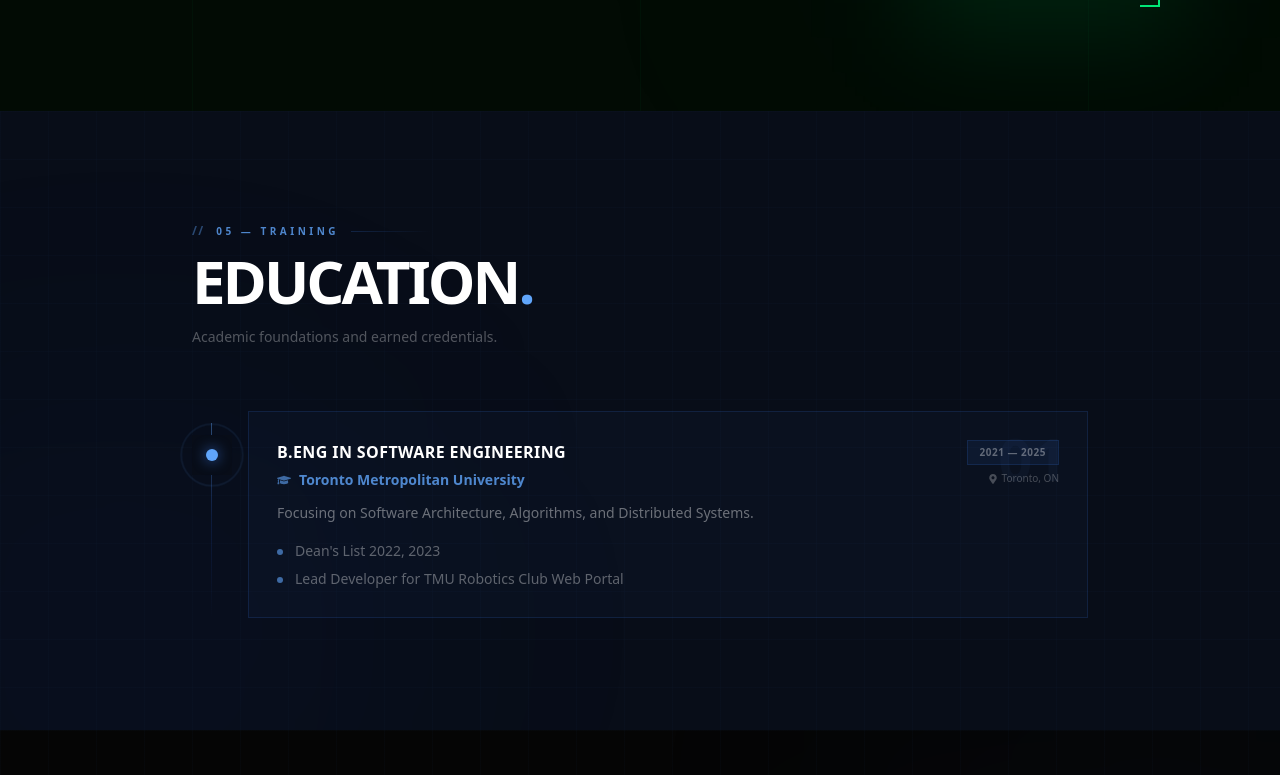
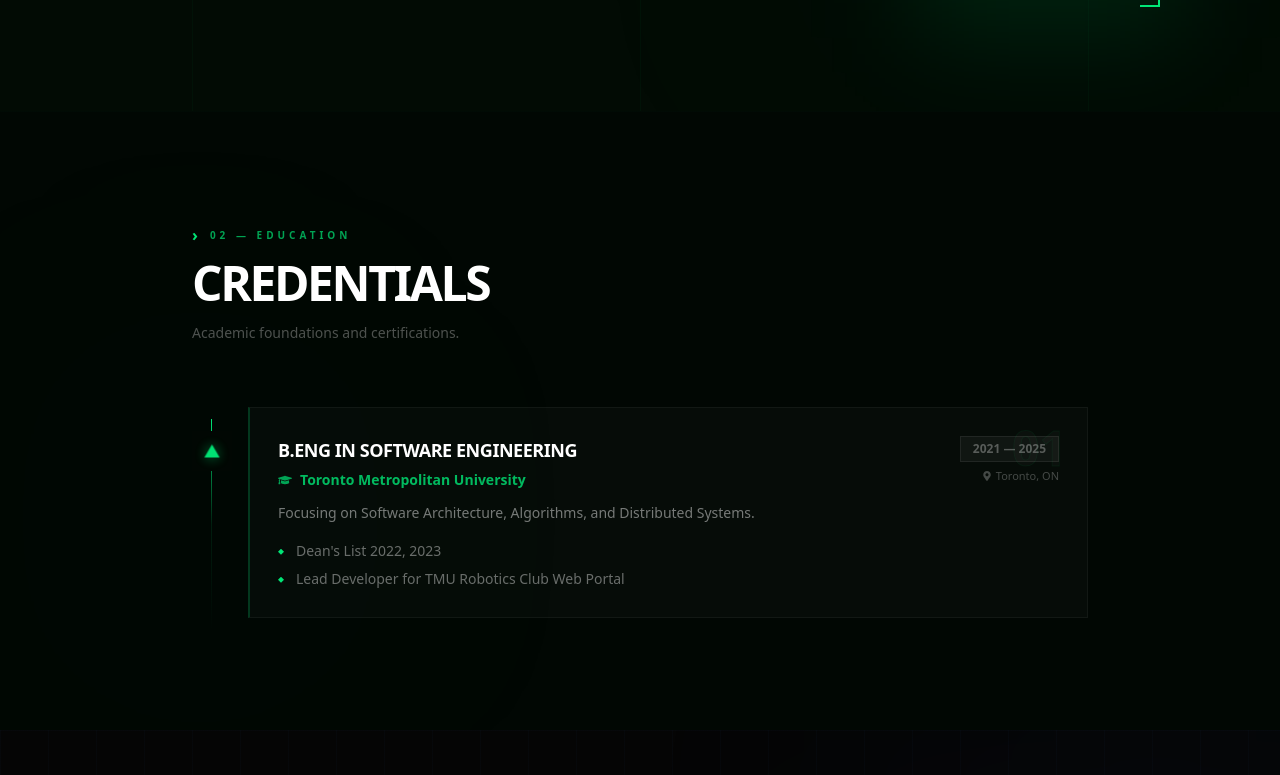
Before and after one commit to salienceenterprises-lab/portfolio-5f77b, a Next.js app: page /portfolio-5f77b/ in a window 1280 px wide. Shown: the part 1385-2160 px from the top of the page. Built offline with nearby package versions, Linux system fonts and the light colour scheme.

Commit message:
Update app/components/education.jsx via Portfolio SaaS

```diff
--- a/app/components/education.jsx
+++ b/app/components/education.jsx
@@ -6,110 +6,103 @@ export default function PortfolioEducation({ data }) {
   if (!data?.education?.length) return null;
 
   return (
-    <section id="education" className="relative py-28 px-6 overflow-hidden bg-[#080d18]">
+    <section id="education" className="relative py-28 px-6 overflow-hidden bg-[#010703]">
 
-      {/* Ambient */}
       <div className="absolute inset-0 pointer-events-none">
-        <div className="absolute bottom-0 left-0 w-[500px] h-[400px] bg-blue-700/[0.05] blur-[140px] rounded-full -translate-x-1/4 translate-y-1/4" />
-        <div className="absolute inset-0 bg-[linear-gradient(rgba(59,130,246,0.02)_1px,transparent_1px),linear-gradient(90deg,rgba(59,130,246,0.02)_1px,transparent_1px)] bg-[size:48px_48px]" />
+        <div className="absolute top-1/3 left-0 w-[400px] h-[400px] rounded-full blur-[180px]"
+          style={{ background: "radial-gradient(circle, rgba(0,230,118,0.05), transparent 70%)" }} />
+        <div className="absolute inset-0 bg-[linear-gradient(rgba(0,230,118,0.015)_1px,transparent_1px)] bg-[size:64px]" />
       </div>
 
       <div className="max-w-4xl mx-auto relative z-10">
 
-        {/* Section label */}
-        <motion.div
-          initial={{ opacity: 0, x: -20 }}
-          whileInView={{ opacity: 1, x: 0 }}
-          viewport={{ once: true }}
-          transition={{ duration: 0.5 }}
-          className="flex items-center gap-3 mb-3"
-        >
-          <span className="text-blue-400/40 font-black text-xs tracking-widest select-none">{"//"}</span>
-          <span className="text-[10px] font-black tracking-[0.35em] uppercase text-blue-400/80">05 — Training</span>
-          <div className="flex-1 h-px bg-gradient-to-r from-blue-500/20 to-transparent max-w-[80px]" />
+        <motion.div initial={{ opacity: 0, x: -20 }} whileInView={{ opacity: 1, x: 0 }}
+          viewport={{ once: true }} transition={{ duration: 0.6 }}
+          className="flex items-center gap-3 mb-3">
+          <span className="font-black text-base" style={{ color: "#00e676" }}>›</span>
+          <span className="text-[10px] font-black tracking-[0.4em] uppercase"
+            style={{ color: "rgba(0,230,118,0.7)" }}>02 — Education</span>
         </motion.div>
 
-        <motion.h2
-          initial={{ opacity: 0, y: 18 }}
-          whileInView={{ opacity: 1, y: 0 }}
-          viewport={{ once: true }}
-          transition={{ duration: 0.6, delay: 0.05 }}
-          className="text-4xl sm:text-6xl font-black tracking-tighter text-white mb-4 uppercase"
-        >
-          Education<span className="text-blue-400">.</span>
+        <motion.h2 initial={{ opacity: 0, y: 20 }} whileInView={{ opacity: 1, y: 0 }}
+          viewport={{ once: true }} transition={{ duration: 0.7, delay: 0.05 }}
+          className="text-4xl sm:text-5xl font-black tracking-tighter text-white mb-4 uppercase">
+          Credentials
         </motion.h2>
-
-        <motion.p
-          initial={{ opacity: 0 }}
-          whileInView={{ opacity: 1 }}
-          viewport={{ once: true }}
-          transition={{ duration: 0.5, delay: 0.15 }}
-          className="text-white/30 text-sm mb-16 max-w-sm"
-        >
-          Academic foundations and earned credentials.
+        <motion.p initial={{ opacity: 0 }} whileInView={{ opacity: 1 }} viewport={{ once: true }}
+          transition={{ duration: 0.6, delay: 0.15 }}
+          className="text-sm mb-16 max-w-md" style={{ color: "rgba(255,255,255,0.3)" }}>
+          Academic foundations and certifications.
         </motion.p>
 
-        {/* Timeline */}
         <div className="relative">
-          <motion.div
-            initial={{ scaleY: 0 }}
-            whileInView={{ scaleY: 1 }}
-            viewport={{ once: true }}
-            transition={{ duration: 1.8, ease: "easeInOut" }}
-            className="absolute left-[19px] top-3 w-px bg-gradient-to-b from-blue-400/40 via-blue-600/15 to-transparent hidden sm:block origin-top"
-            style={{ height: "calc(100% - 12px)" }}
-          />
+          <motion.div initial={{ height: 0 }} whileInView={{ height: "100%" }}
+            viewport={{ once: true }} transition={{ duration: 1.8, ease: "easeInOut" }}
+            className="absolute left-[19px] top-3 w-px hidden sm:block origin-top"
+            style={{ background: "linear-gradient(to bottom, #00e676, rgba(0,230,118,0.1), transparent)" }} />
 
-          <div className="space-y-6">
+          <div className="space-y-7">
             {data.education.map((edu, index) => (
-              <motion.div
-                key={index}
-                initial={{ opacity: 0, x: -30 }}
+              <motion.div key={index}
+                initial={{ opacity: 0, x: -28 }}
                 whileInView={{ opacity: 1, x: 0 }}
                 viewport={{ once: true, margin: "-80px" }}
                 transition={{ duration: 0.5, delay: index * 0.1, type: "spring", stiffness: 100 }}
-                className="relative sm:pl-14"
-              >
-                {/* Timeline marker — circle for education (differentiates from experience diamonds) */}
-                <div className="hidden sm:flex absolute left-0 top-6 w-10 h-10 items-center justify-center z-10 bg-[#080d18]">
+                className="relative sm:pl-14">
+
+                {/* Upward chevron marker */}
+                <div className="hidden sm:flex absolute left-0 top-6 w-10 h-10 items-center justify-center z-10"
+                  style={{ background: "#010703" }}>
                   <motion.div
-                    animate={{ opacity: [0, 0.5, 0], scale: [0.8, 1.9, 0.8] }}
-                    transition={{ duration: 3, repeat: Infinity, delay: index * 0.6 }}
-                    className="absolute inset-0 border border-blue-400/30 rounded-full"
-                  />
-                  <div className="w-3 h-3 rounded-full bg-blue-400 shadow-[0_0_14px_rgba(59,130,246,0.7)]" />
+                    animate={{ opacity: [0.5, 1, 0.5], scale: [0.9, 1.1, 0.9] }}
+                    transition={{ duration: 2.8, repeat: Infinity, delay: index * 0.5 }}
+                    className="w-0 h-0"
+                    style={{
+                      borderLeft: "7px solid transparent",
+                      borderRight: "7px solid transparent",
+                      borderBottom: "12px solid #00e676",
+                      filter: "drop-shadow(0 0 6px rgba(0,230,118,0.6))",
+                    }} />
                 </div>
 
-                <motion.div
-                  whileHover={{ x: 5 }}
-                  transition={{ type: "spring", stiffness: 300 }}
-                  className="group"
-                >
-                  <div className="relative bg-blue-500/[0.03] border border-blue-500/15 p-6 sm:p-7 overflow-hidden hover:border-blue-400/40 hover:shadow-[0_8px_40px_rgba(59,130,246,0.1)] transition-all duration-400">
+                <motion.div whileHover={{ x: 6 }} transition={{ type: "spring", stiffness: 300 }}
+                  className="group">
+                  <div className="relative p-6 sm:p-7 overflow-hidden transition-all duration-300"
+                    style={{
+                      background: "rgba(255,255,255,0.02)",
+                      borderLeft: "2px solid rgba(0,230,118,0.2)",
+                      borderTop: "1px solid rgba(255,255,255,0.05)",
+                      borderRight: "1px solid rgba(255,255,255,0.05)",
+                      borderBottom: "1px solid rgba(255,255,255,0.05)",
+                    }}>
 
-                    <div className="absolute top-0 left-0 w-0 h-0 border-t-[16px] border-l-[16px] opacity-0 group-hover:opacity-100 transition-opacity duration-300"
-                      style={{ borderTopColor: "rgba(59,130,246,0.4)", borderLeftColor: "transparent" }} />
+                    <div className="absolute inset-0 opacity-0 group-hover:opacity-100 transition-opacity duration-400 pointer-events-none"
+                      style={{ background: "linear-gradient(135deg, rgba(0,230,118,0.04), transparent)" }} />
 
-                    <span className="absolute right-5 top-4 text-6xl font-black text-blue-400/[0.04] select-none leading-none tabular-nums">
+                    <div className="absolute right-5 top-4 text-5xl font-black select-none leading-none"
+                      style={{ color: "rgba(255,255,255,0.025)", WebkitTextStrokeWidth: "1px", WebkitTextStrokeColor: "rgba(0,230,118,0.06)" }}>
                       {String(index + 1).padStart(2, "0")}
-                    </span>
+                    </div>
 
                     <div className="flex flex-col sm:flex-row sm:items-start sm:justify-between gap-3 mb-3 relative z-10">
                       <div>
-                        <h3 className="text-base font-black text-white uppercase tracking-wide group-hover:text-blue-200 transition-colors duration-300">
+                        <h3 className="text-lg font-black text-white group-hover:text-[#00e676] transition-colors duration-300 uppercase tracking-tight">
                           {edu.degree}
                         </h3>
                         <div className="flex items-center gap-2 mt-1.5">
-                          <FaGraduationCap className="w-3.5 h-3.5 text-blue-400/60" />
-                          <span className="text-sm font-bold text-blue-400/80">{edu.institution}</span>
+                          <FaGraduationCap className="w-3.5 h-3.5" style={{ color: "rgba(0,230,118,0.7)" }} />
+                          <span className="text-sm font-bold" style={{ color: "rgba(0,230,118,0.8)" }}>
+                            {edu.institution}
+                          </span>
                         </div>
                       </div>
                       <div className="flex flex-col items-start sm:items-end gap-1.5 flex-shrink-0">
-                        <span className="text-[10px] font-black text-white/35 bg-blue-500/[0.07] border border-blue-500/15 px-3 py-1 uppercase tracking-wider">
+                        <span className="text-xs font-bold px-3 py-1"
+                          style={{ color: "rgba(255,255,255,0.3)", background: "rgba(255,255,255,0.04)", border: "1px solid rgba(255,255,255,0.07)" }}>
                           {edu.period}
                         </span>
                         {edu.location && (
-                          <span className="flex items-center gap-1 text-[10px] text-white/25">
+                          <span className="flex items-center gap-1 text-[11px]" style={{ color: "rgba(255,255,255,0.25)" }}>
                             <FaMapMarkerAlt className="w-2.5 h-2.5" /> {edu.location}
                           </span>
                         )}
@@ -117,14 +110,17 @@ export default function PortfolioEducation({ data }) {
                     </div>
 
                     {edu.description && (
-                      <p className="text-sm text-white/40 leading-relaxed mb-4 relative z-10">{edu.description}</p>
+                      <p className="text-sm leading-relaxed mb-4 relative z-10" style={{ color: "rgba(255,255,255,0.45)" }}>
+                        {edu.description}
+                      </p>
                     )}
 
                     {edu.achievements?.length > 0 && (
                       <ul className="space-y-2 relative z-10">
-                        {edu.achievements.filter((a) => a?.trim()).map((a, i) => (
-                          <li key={i} className="flex items-start gap-3 text-sm text-white/35">
-                            <div className="mt-2 w-1.5 h-1.5 rounded-full bg-blue-400/60 flex-shrink-0" />
+                        {edu.achievements.filter(a => a?.trim()).map((a, i) => (
+                          <li key={i} className="flex items-start gap-3 text-sm" style={{ color: "rgba(255,255,255,0.4)" }}>
+                            <div className="mt-2 w-1.5 h-1.5 flex-shrink-0"
+                              style={{ background: "#00e676", clipPath: "polygon(50% 0%, 100% 50%, 50% 100%, 0% 50%)" }} />
                             {a}
                           </li>
                         ))}
```
